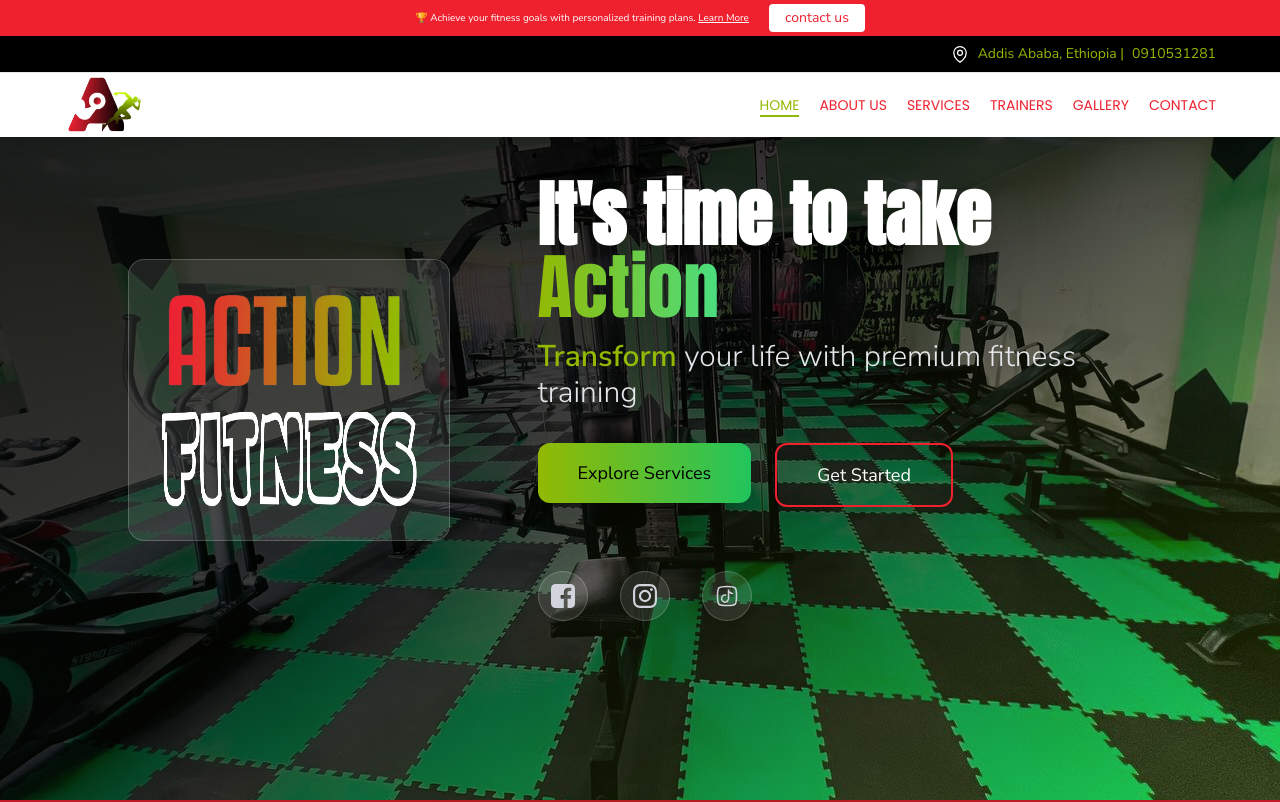
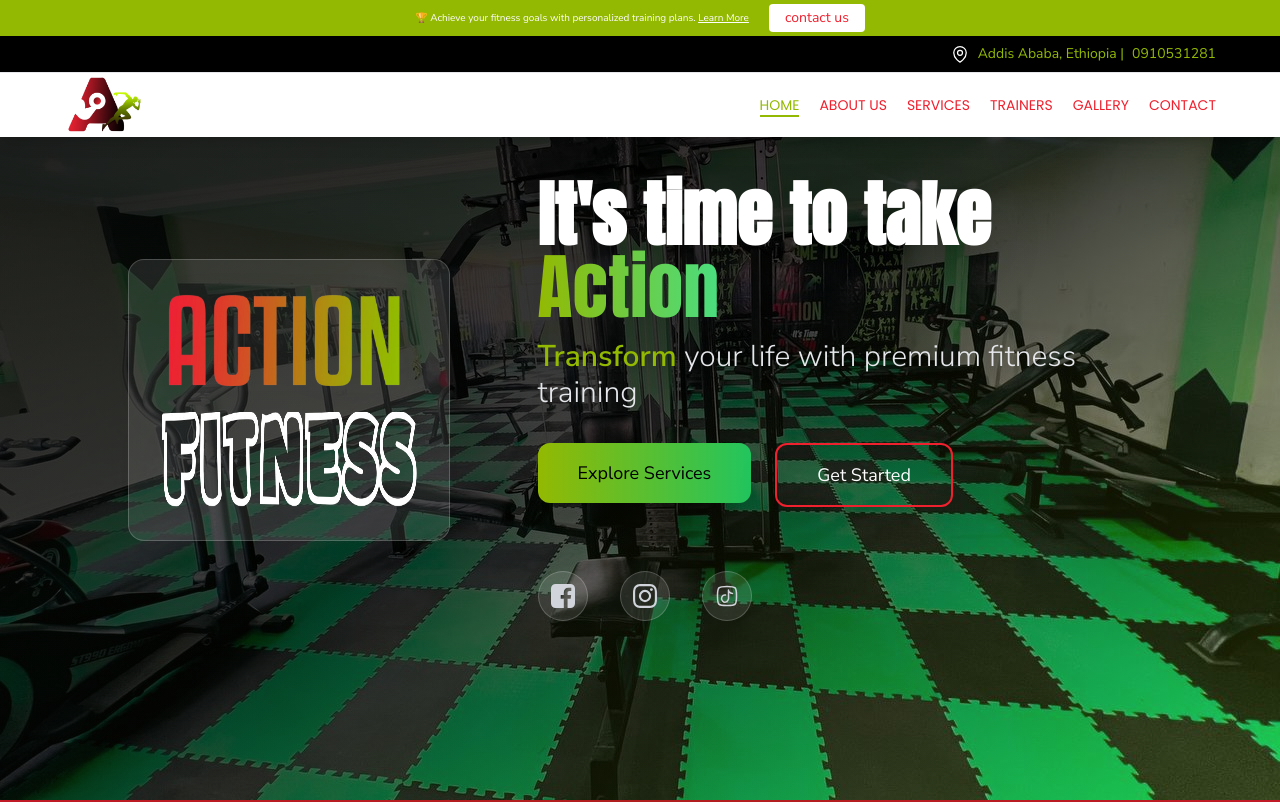
Before and after one commit to Nebyat19/ActionFitness, a Vue app: page / in a window 1280 px wide. Shown: the top 802 px of the page. Built offline with nearby package versions, Linux system fonts and the light colour scheme; a web font is replaced by a local one.

Commit message:
fix: top banner color

```diff
--- a/src/components/TopBanner.vue
+++ b/src/components/TopBanner.vue
@@ -1,5 +1,5 @@
 <template>
-  <div class="bg-primary-red text-white py-1 px-4 text-center">
+  <div class="bg-primary-green text-white py-1 px-4 text-center">
     <div class="container mx-auto flex items-center justify-center gap-5">
       <p class="text-[10px]">
         🏆 Achieve your fitness goals with personalized training plans.
```
